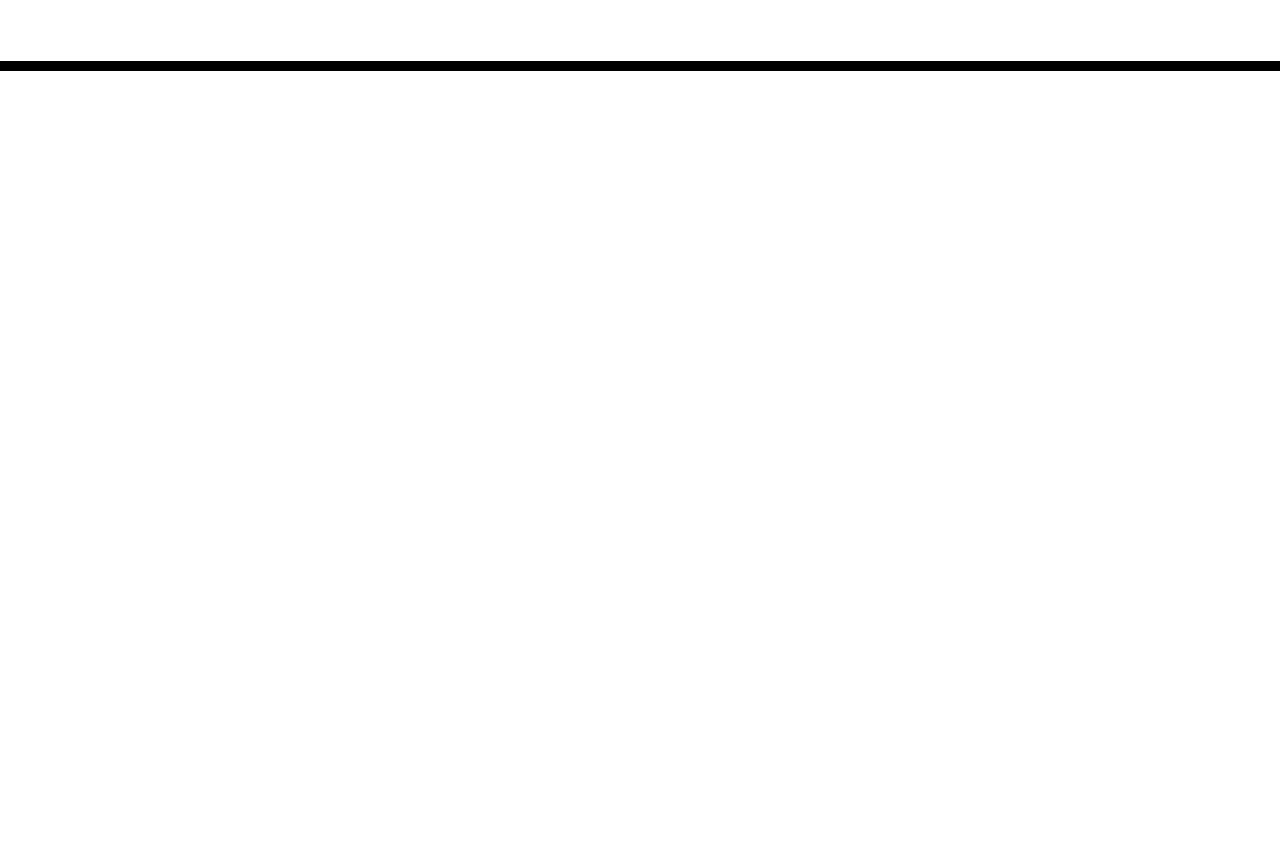
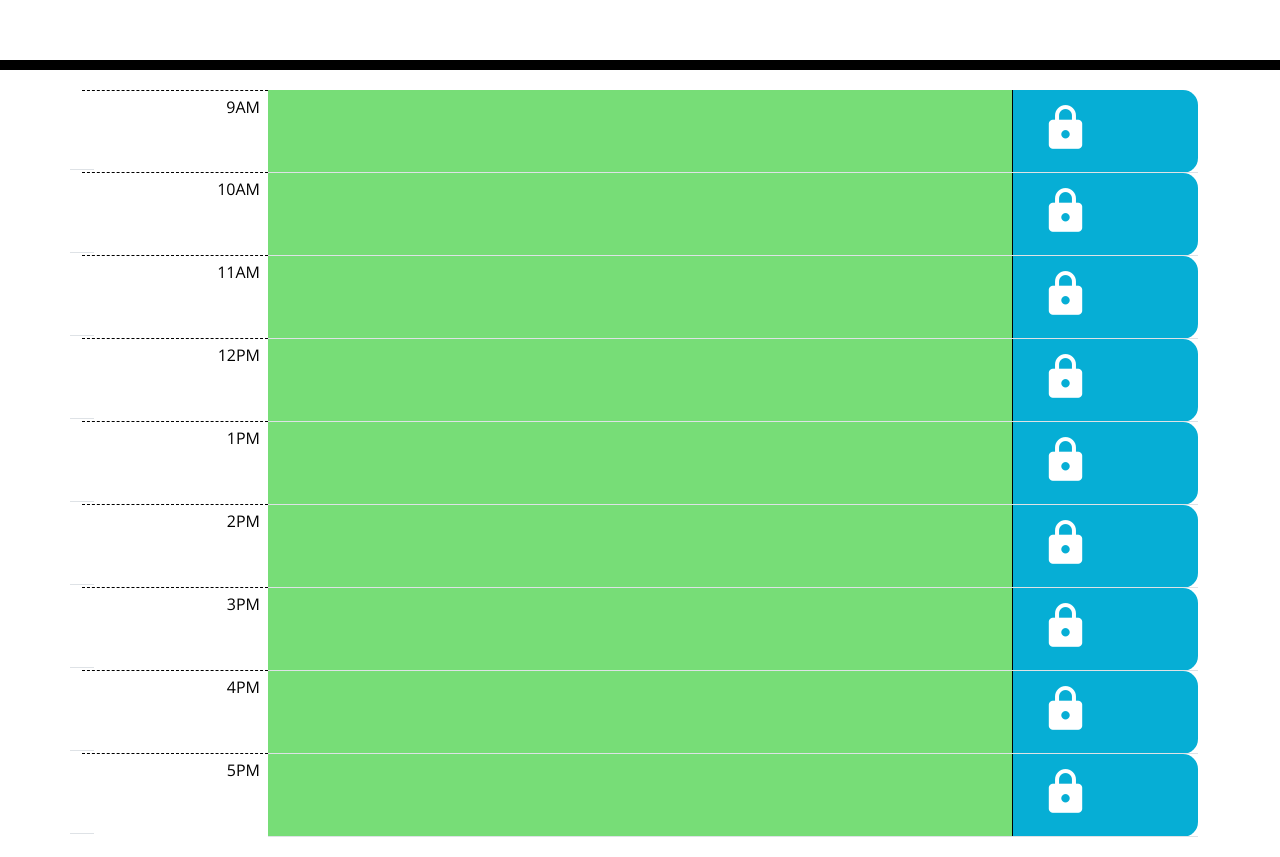
Before and after one commit to jessicamcg/day-planner, a plain HTML site: page index.html in a window 1280 px wide. Shown: the part 197-1054 px from the top of the page. Before the commit the page ends 800 px from the top, so only its background shows below. Drawn offline with nearby package versions, Linux system fonts and the light colour scheme; files that its build step writes are made by us from their sources.

Commit message:
css and html setup, some saveBtn js functionality

```diff
--- a/assets/script.js
+++ b/assets/script.js
@@ -0,0 +1,35 @@
+var date = moment().format( 'dddd MMM Do, YYYYY' );
+$('#currentDay').text(date);
+
+for ( var i=9; i<=16; i++) {
+
+    var indexTime = '#' + [i];
+
+    if ( i == moment().format('H') ) {
+        $('.col-8').addClass('present');
+    } else if ( i > moment().format('H') ) {
+        $('.col-8').addClass('future');
+    } else if ( i < moment().format('H') ) {
+        $('.col-8').addClass('past');
+    };
+
+};
+
+for ( var i=9; i<=16; i++) {
+
+    var indexTime = '#' + [i];
+
+    $(indexTime).on('click', event => {
+        console.log(event.target);
+      if (event.target.className == 'material-icons unsaved') {
+        console.log('Click!');
+        event.target.className = 'material-icons saved';
+        // save textarea value content to localstorage
+
+      } else if (event.target.className == 'material-icons saved') {
+        console.log('unclick');
+        event.target.className = 'material-icons unsaved';
+        // remove textarea value content from locastorage
+      };
+    });
+};
--- a/assets/style.css
+++ b/assets/style.css
@@ -6,11 +6,18 @@ body {
 
 textarea {
   background: transparent;
-  border: none;
   resize: none;
   color: #000000;
-  border-left: 1px solid black;
   padding: 10px;
+  width: 100%;
+  height: 80px;
+  border-radius: 0px;
+  border: none;
+}
+
+textarea:focus {
+  outline: #06aed5 !important;
+  border: 2px solid #06aed5;
 }
 
 .jumbotron {
@@ -19,6 +26,7 @@ textarea {
   color: black;
   border-radius: 0;
   border-bottom: 10px solid black;
+  padding: 50px 0px;
 }
 
 .description {
@@ -39,21 +47,23 @@ textarea {
 .hour {
   background-color: #ffffff;
   color: #000000;
+  border-style: none;
   border-top: 1px dashed #000000;
+  text-align: right;
 }
 
 .past {
-  background-color: #d3d3d3;
+  background-color: #d3d3d3 !important;
   color: white;
 }
 
 .present {
-  background-color: #ff6961;
+  background-color: #ff6961 !important;
   color: white;
 }
 
 .future {
-  background-color: #77dd77;
+  background-color: #77dd77 !important;
   color: white;
 }
 
@@ -61,11 +71,34 @@ textarea {
   border-left: 1px solid black;
   border-top-right-radius: 15px;
   border-bottom-right-radius: 15px;
-  background-color: #06aed5;
+  background-color: #06aed5 !important;
   color: white;
 }
 
+.saveBtn i {
+  font-size: 50px;
+  transition: all 0.3s ease-in-out;
+  padding: 5px 20px;
+  color: white;
+}
+
+.saveBtn .saved {
+  color: #000000;
+}
+
 .saveBtn i:hover {
-  font-size: 20px;
   transition: all 0.3s ease-in-out;
+  color: #014352;
 }
+
+.container ul {
+  padding: 0px;
+}
+
+.container {
+  margin: 20px auto;
+}
+
+.col-8 {
+  padding: 0px !important;
+}
--- a/index.html
+++ b/index.html
@@ -5,9 +5,10 @@
     <meta name="viewport" content="width=device-width, initial-scale=1.0" />
     <meta http-equiv="X-UA-Compatible" content="ie=edge" />
     <link
+      href="https://cdn.jsdelivr.net/npm/bootstrap@5.1.1/dist/css/bootstrap.min.css"
       rel="stylesheet"
-      href="https://stackpath.bootstrapcdn.com/bootstrap/4.3.1/css/bootstrap.min.css"
-    />
+      integrity="sha384-F3w7mX95PdgyTmZZMECAngseQB83DfGTowi0iMjiWaeVhAn4FJkqJByhZMI3AhiU"
+      crossorigin="anonymous">
     <link
       rel="stylesheet"
       href="https://use.fontawesome.com/releases/v5.8.1/css/all.css"
@@ -18,7 +19,10 @@
       href="https://fonts.googleapis.com/css?family=Open+Sans&display=swap"
       rel="stylesheet"
     />
-    <link rel="stylesheet" href="style.css" />
+    <link
+      rel="stylesheet"
+      href="https://fonts.googleapis.com/icon?family=Material+Icons">
+    <link rel="stylesheet" href="./assets/style.css" />
     <title>Work Day Scheduler</title>
   </head>
 
@@ -30,9 +34,97 @@
     </header>
     <div class="container">
       <!-- Timeblocks go here -->
+      <table class="table">
+
+        <tbody>
+          <tr id="9">
+            <th class="row"></th>
+            <td class="col-2  hour">9AM</td>
+            <td class="col-8"><textarea></textarea></td>
+            <td class="col-2 saveBtn">
+              <i class="material-icons unsaved">lock</i>
+            </td>
+          </tr>
+          <tr id="10">
+            <th class="row"></th>
+            <td class="col-2  hour">10AM</td>
+            <td class="col-8"><textarea class="description"></textarea></td>
+            <td class="col-2 saveBtn">
+              <i class="material-icons unsaved">lock</i>
+            </td>
+          </tr>
+          <tr id="11">
+            <th class="row"></th>
+            <td class="col-2  hour">11AM</td>
+            <td class="col-8"><textarea class="description"></textarea></td>
+            <td class="col-2  saveBtn">
+              <i class="material-icons unsaved">lock</i>
+            </td>
+          </tr>
+          <tr id="12">
+            <th class="row"></th>
+            <td class="col-2  hour">12PM</td>
+            <td class="col-8"><textarea class="description"></textarea></td>
+            <td class="col-2 saveBtn">
+              <i class="material-icons unsaved">lock</i>
+            </td>
+          </tr>
+          <tr id="13">
+            <th class="row"></th>
+            <td class="col-2  hour">1PM</td>
+            <td class="col-8"><textarea class="description"></textarea></td>
+            <td class="col-2 saveBtn">
+              <i class="material-icons unsaved">lock</i>
+            </td>
+          </tr>
+          <tr id="14">
+            <th class="row"></th>
+            <td class="col-2  hour">2PM</td>
+            <td class="col-8"><textarea class="description"></textarea></td>
+            <td class="col-2 saveBtn">
+              <i class="material-icons unsaved">lock</i>
+            </td>
+          </tr>
+          <tr id="15">
+            <th class="row"></th>
+            <td class="col-2  hour">3PM</td>
+            <td class="col-8"><textarea class="description"></textarea></td>
+            <td class="col-2 saveBtn">
+              <i class="material-icons unsaved">lock</i>
+            </td>
+          </tr>
+          <tr id="16">
+            <th class="row"></th>
+            <td class="col-2  hour">4PM</td>
+            <td class="col-8"><textarea class="description"></textarea></td>
+            <td class="col-2 saveBtn">
+              <i class="material-icons unsaved">lock</i>
+            </td>
+          </tr>
+          <tr id="17">
+            <th class="row"></th>
+            <td class="col-2  hour">5PM</td>
+            <td class="col-8"><textarea></textarea></td>
+            <td class="col-2 saveBtn">
+              <i class="material-icons unsaved">lock</i>
+            </td>
+          </tr>
+        </tbody>
+      </table>
+
+
     </div>
 
+
+    <script
+      type="text/javascript"
+      src="https://cdnjs.cloudflare.com/ajax/libs/moment.js/2.27.0/moment.min.js"
+    ></script>
+    <script src="https://cdn.jsdelivr.net/npm/bootstrap@5.1.1/dist/js/bootstrap.bundle.min.js"
+      integrity="sha384-/bQdsTh/da6pkI1MST/rWKFNjaCP5gBSY4sEBT38Q/9RBh9AH40zEOg7Hlq2THRZ"
+      crossorigin="anonymous"></script>
     <script src="https://cdnjs.cloudflare.com/ajax/libs/jquery/3.2.1/jquery.min.js"></script>
     <script src="https://cdnjs.cloudflare.com/ajax/libs/moment.js/2.24.0/moment.min.js"></script>
+    <script src="./assets/script.js"></script>
   </body>
 </html>
```
Also changed, not shown: assets/05-third-party-apis-homework-demo.gif (added).
